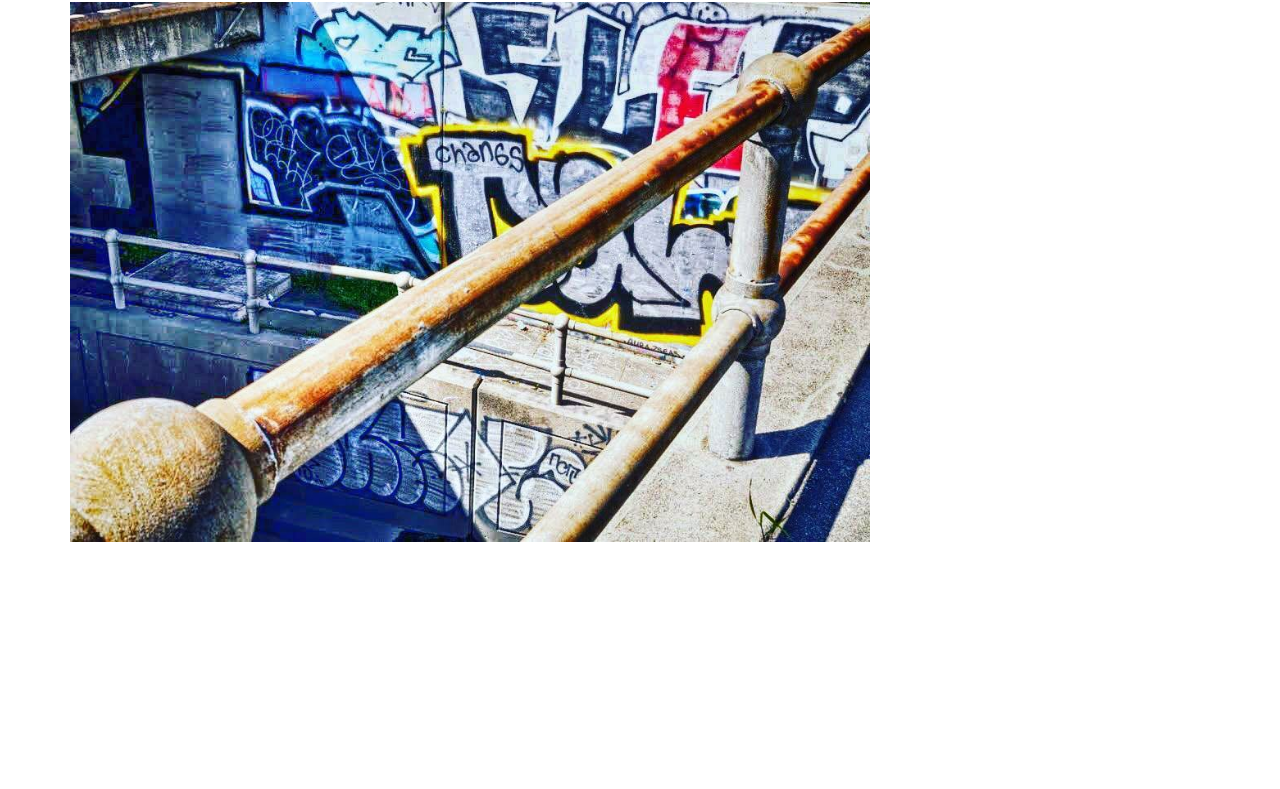
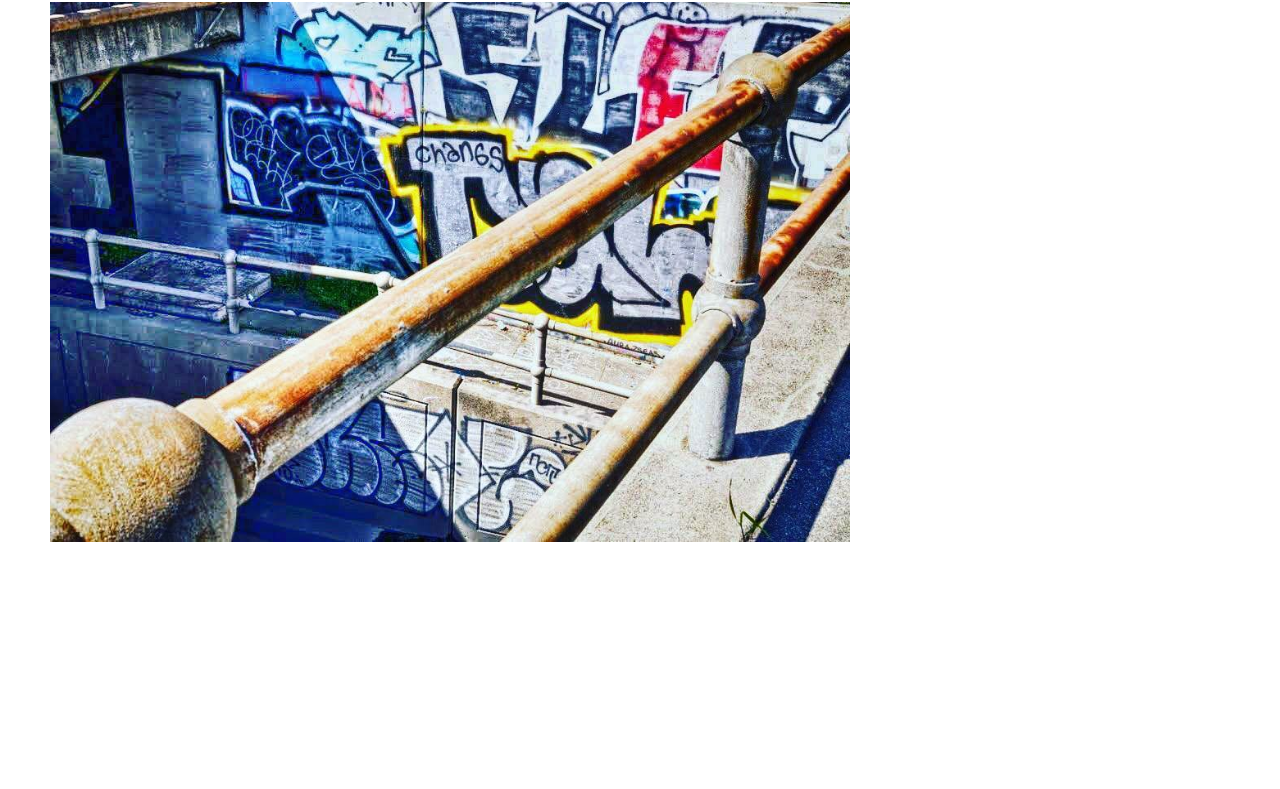
Before and after one commit to caitlinashtari/portfolio, a plain HTML site: page index.html in a window 1280 px wide. Shown: the part 241-1030 px from the top of the page. Drawn offline with nearby package versions, Linux system fonts and the light colour scheme.

Commit message:
adjust margins and padding around h3, columns, and images.

```diff
--- a/css/styles.css
+++ b/css/styles.css
@@ -6,21 +6,27 @@ a {
 
 /* Layout
 ================================*/
-#myAbout {
-  padding-top: 180px;
-  padding-bottom: 50px;
-
+h3,
+body {
+  padding-left: 50px;
 }
 
+.navbar,
+body {
+  max-width: 1000px;
+}
+
+#myAbout,
 #myWork {
   padding-top: 180px;
   padding-bottom: 50px;
 }
 
-#myContact {
+ #myContact {
   padding-top: 180px;
-  padding-bottom: 100px;
+  padding-bottom: 230px;
 }
+
 
 /* Styles
 ====================================*/
--- a/index.html
+++ b/index.html
@@ -17,24 +17,24 @@
             <li><a href="#myWork">WORK</a></li>
             <li><a href="#myContact">CONTACT</a></li>
           </ul>
-        <h3>caitlin ashtari</h3>
+        <h3><strong>caitlin ashtari</strong></h3>
         </header>
       </div>
 
-      <div class="container">
+      <div>
 
         <div class="row">
-          <div class="col-xl-4" id="myAbout">
+          <div class="col-xl-4 text-left" id="myAbout">
             <h2><a href="#" alt="Responsive image">ABOUT</a></h2>
             <img class="img-repsponsive" src="img/graffiti.jpg">
           </div>
 
-          <div class="col-xl-4" id="myWork">
+          <div class="col-xl-4 text-left" id="myWork">
             <h2><a href="#">WORK</a></h2>
             <img class="img-responsive" src="img/yosemite.jpg" alt="Responsive image">
           </div>
 
-          <div class="col-xl-4" id="myContact">
+          <div class="col-xl-4 text-left" id="myContact">
             <h2><a href="#">CONTACT</a></h2>
             <img class="img-repsponsive" src="img/beer.jpg" alt="Responsive image">
           </div>
```
Also changed, not shown: 2 other files.
